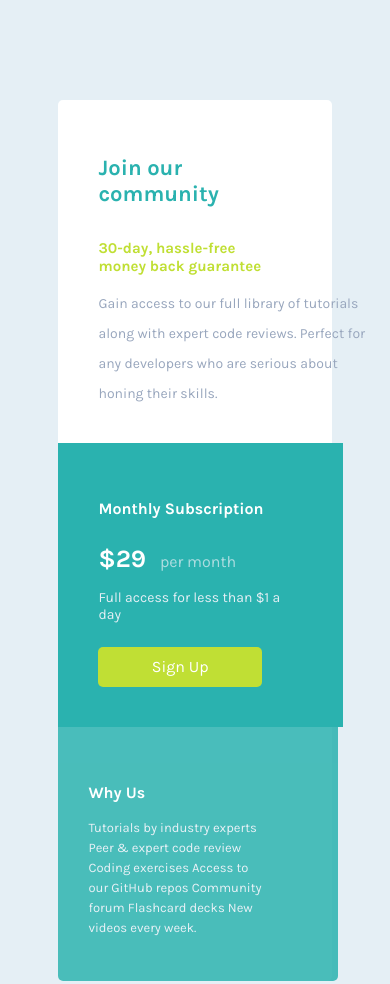
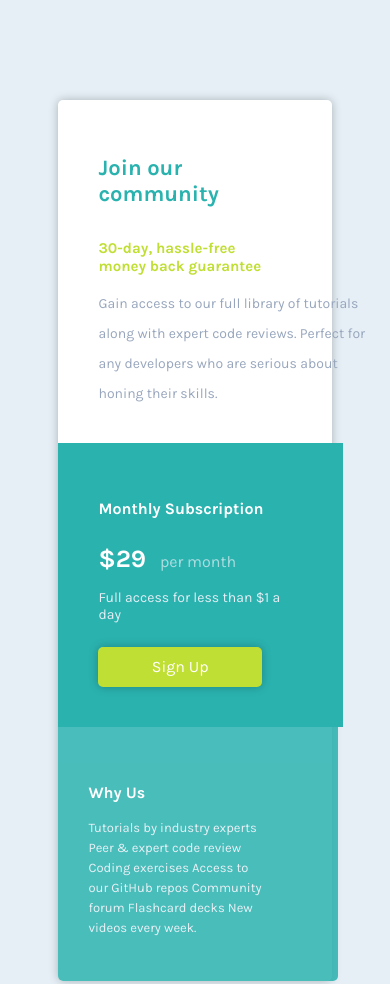
Before and after one commit to kanishkasd/grid-price-component, a plain HTML site: page index.html in a window 390 px wide. Shown: the top 984 px of the page. Drawn offline with Linux system fonts and the light colour scheme.

Commit message:
Add files via upload

```diff
--- a/css/style.css
+++ b/css/style.css
@@ -15,6 +15,7 @@ body {
   margin: 100px auto;
   background: white;
   border-radius: 10px;
+  box-shadow: 0 0 10px rgba(0, 0, 0, 0.25);
 }
 
 .description {
@@ -81,6 +82,7 @@ section {
   height: 40px;
   border-radius: 5px;
   cursor: pointer;
+  box-shadow: 0 0 10px rgba(0, 0, 0, 0.25);
 }
 
 .right-box {
@@ -117,6 +119,7 @@ footer {
     padding-right: 30px;
     width: 65%;
     border-radius: 5px;
+    box-shadow: 0 0 10px rgba(0, 0, 0, 0.25);
   }
 
   header {
```
